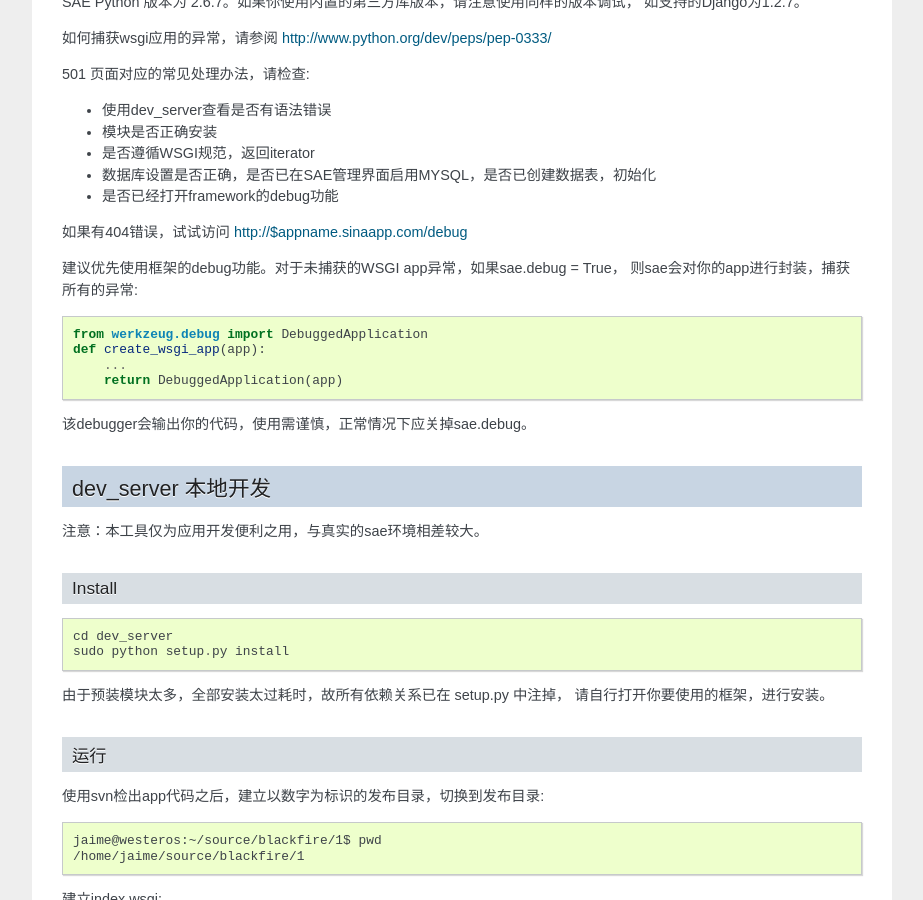
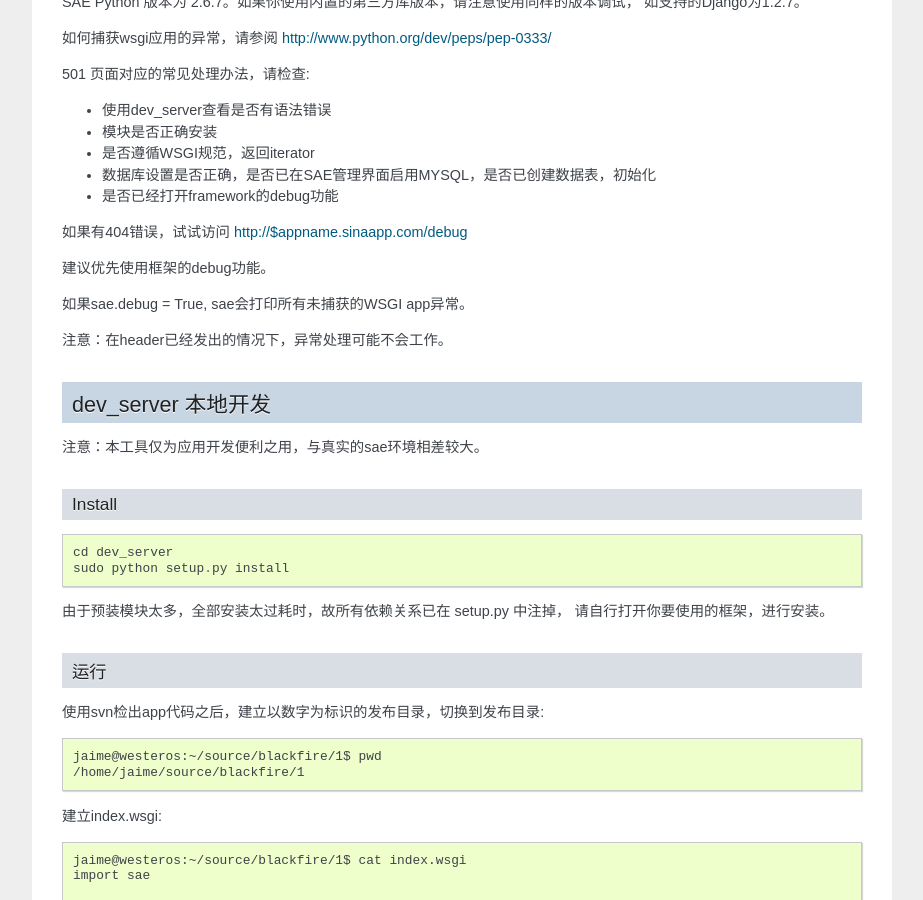
Before and after one commit to sinacloud/sae-python-dev-guide, a Sphinx documentation site: the page built from docs/runtime.rst, in a window 1280 px wide and 900 px high, scrolled down 1482 px. Shown: the whole window, without its empty margins (198-1121 px from the left). Built offline with Sphinx 7.4.7, drawn with Linux system fonts in a browser that asks for light colours.

Commit message:
Rephrase sae.debug

```diff
--- a/docs/runtime.rst
+++ b/docs/runtime.rst
@@ -88,16 +88,11 @@ SAE Python 版本为 2.6.7。如果你使用内置的第三方库版本，请注
 
 如果有404错误，试试访问  http://$appname.sinaapp.com/debug
 
-建议优先使用框架的debug功能。对于未捕获的WSGI app异常，如果sae.debug = True，
-则sae会对你的app进行封装，捕获所有的异常::
+建议优先使用框架的debug功能。
 
-    from werkzeug.debug import DebuggedApplication
-    def create_wsgi_app(app):
-        ...
-        return DebuggedApplication(app)
+如果sae.debug = True, sae会打印所有未捕获的WSGI app异常。
 
-该debugger会输出你的代码，使用需谨慎，正常情况下应关掉sae.debug。
-
+注意：在header已经发出的情况下，异常处理可能不会工作。
 
 dev_server 本地开发
 --------------------
```
